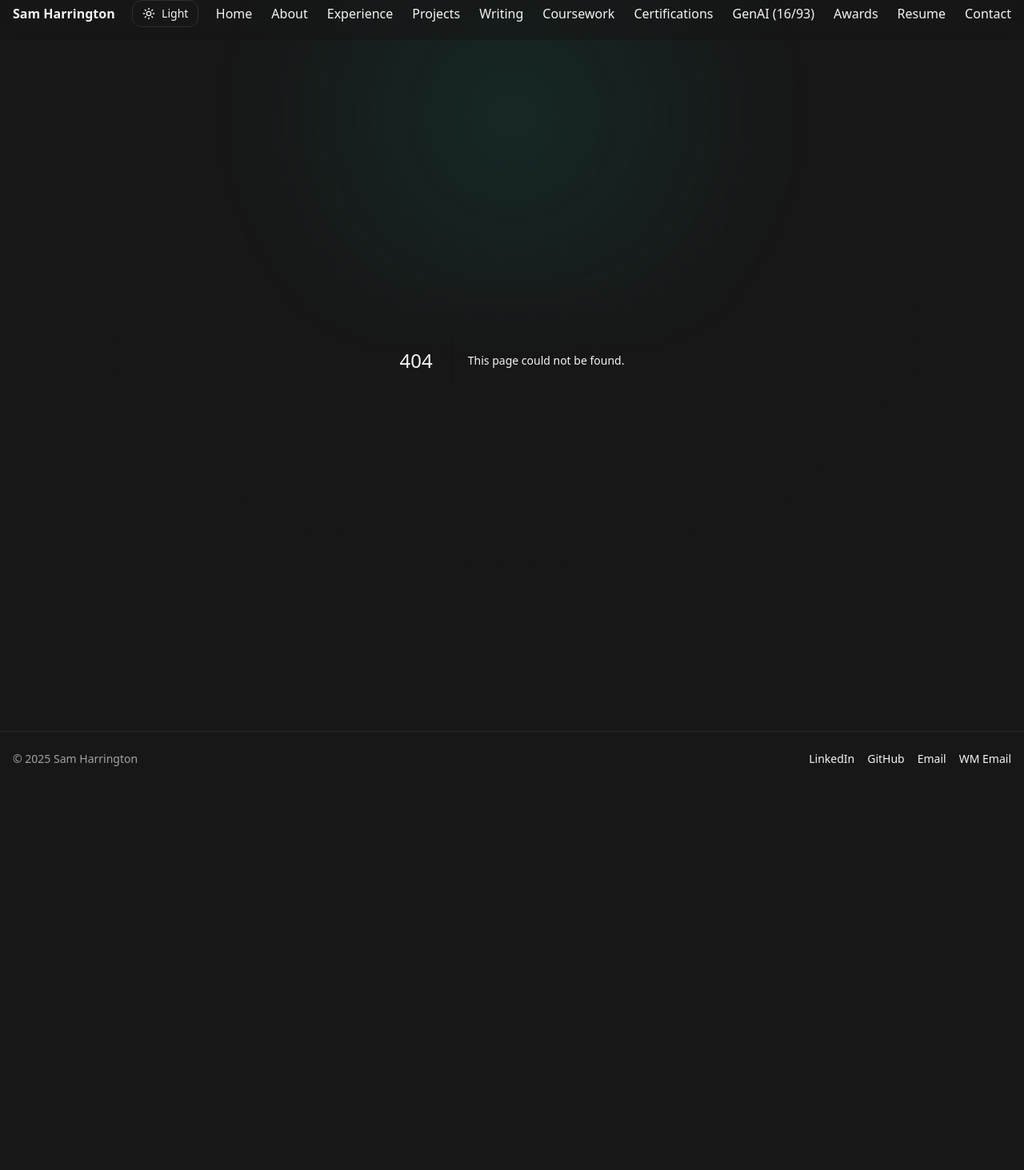
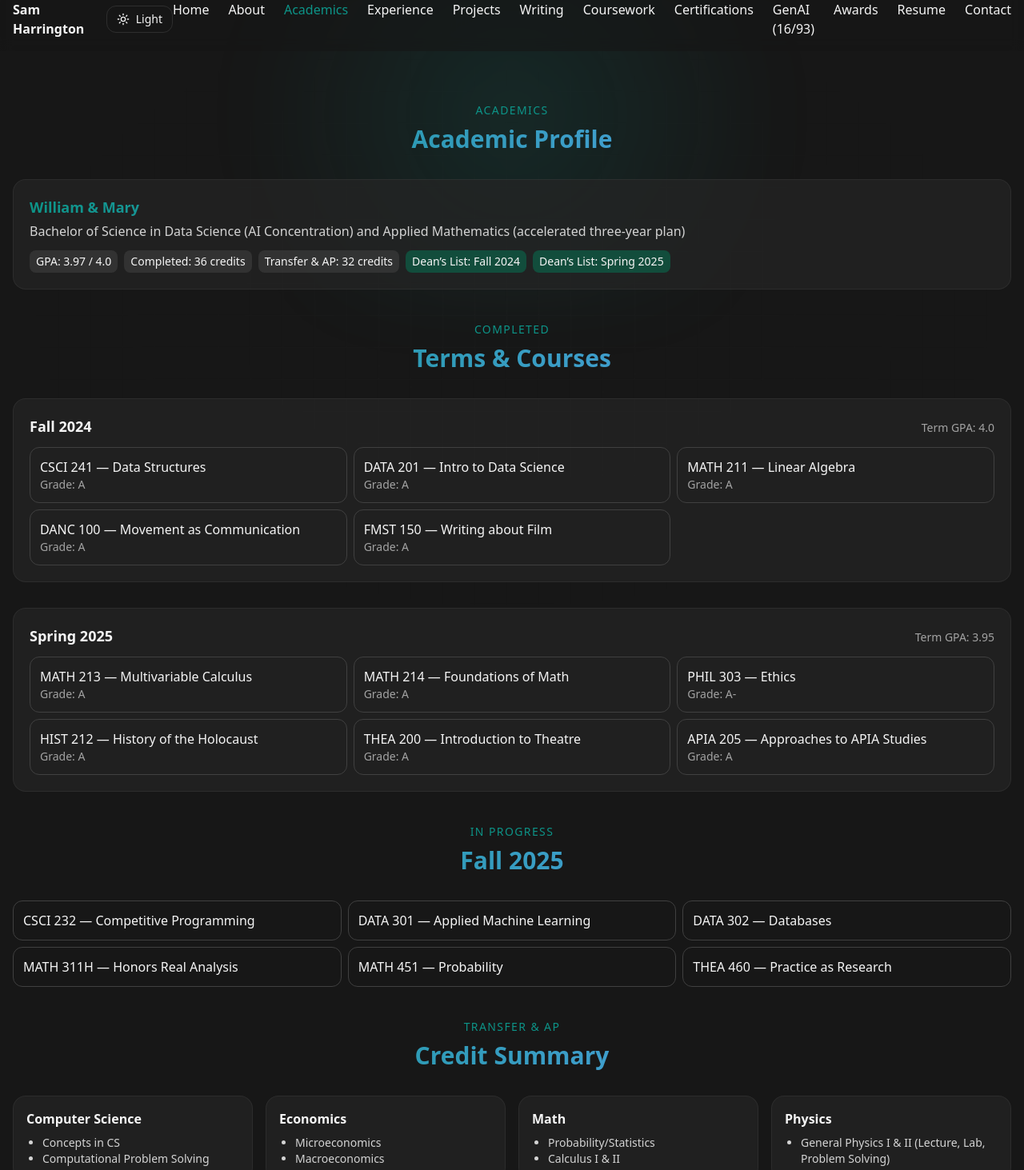
Before and after one commit to SammyHarry/SamHarrington, a Next.js app: page /academics in a window 1280 px wide. Before the commit this address had no page. Shown: the part 16-1479 px from the top of the page at 80% size. Before the commit the page ends 999 px from the top, so only its background shows below. Built offline with nearby package versions, Linux system fonts and the light colour scheme.

Commit message:
feat(academics): add Academics page with GPA, Dean’s List, terms, transfer/AP; add nav link and data file

```diff
--- /dev/null
+++ b/app/academics/page.tsx
@@ -0,0 +1,102 @@
+import fs from 'fs';
+import path from 'path';
+import yaml from 'yaml';
+import SectionHeader from '@/components/section-header';
+
+type Profile = {
+  school: string;
+  degree: string;
+  gpa: string;
+  deans_list?: string[];
+  transfer_ap_credits?: number;
+  completed_credits?: number;
+};
+
+type Course = { code: string; name: string; grade?: string };
+type Term = { title: string; gpa?: string; courses: Course[] };
+
+export default function AcademicsPage() {
+  const file = fs.readFileSync(path.join(process.cwd(), 'data', 'academics.yml'), 'utf8');
+  const data = yaml.parse(file) as {
+    profile: Profile;
+    transfer_ap: { category: string; items: string[] }[];
+    terms: Term[];
+    in_progress?: { term: string; courses: Course[] };
+  };
+
+  const { profile, transfer_ap, terms, in_progress } = data;
+
+  return (
+    <div className="py-16">
+      <SectionHeader eyebrow="Academics" title="Academic Profile" />
+
+      <div className="rounded-2xl border border-white/5 bg-neutral-800/70 p-5">
+        <h3 className="text-lg font-semibold gradient-text">{profile.school}</h3>
+        <p className="text-neutral-300 mt-1">{profile.degree}</p>
+        <div className="mt-3 flex flex-wrap gap-2 text-sm">
+          <span className="rounded-lg bg-neutral-700/60 px-2 py-1">GPA: {profile.gpa}</span>
+          {typeof profile.completed_credits !== 'undefined' && (
+            <span className="rounded-lg bg-neutral-700/60 px-2 py-1">Completed: {profile.completed_credits} credits</span>
+          )}
+          {typeof profile.transfer_ap_credits !== 'undefined' && (
+            <span className="rounded-lg bg-neutral-700/60 px-2 py-1">Transfer & AP: {profile.transfer_ap_credits} credits</span>
+          )}
+          {profile.deans_list?.map((d) => (
+            <span key={d} className="rounded-lg bg-emerald-700/50 px-2 py-1">Dean’s List: {d}</span>
+          ))}
+        </div>
+      </div>
+
+      <div className="mt-10">
+        <SectionHeader eyebrow="Completed" title="Terms & Courses" />
+        <div className="space-y-8">
+          {terms.map((term) => (
+            <section key={term.title} className="rounded-2xl border border-white/5 bg-neutral-800/70 p-5">
+              <div className="flex items-baseline justify-between gap-2">
+                <h4 className="text-lg font-semibold">{term.title}</h4>
+                {term.gpa && <span className="text-sm text-neutral-400">Term GPA: {term.gpa}</span>}
+              </div>
+              <div className="mt-3 grid gap-2 sm:grid-cols-2 lg:grid-cols-3">
+                {term.courses.map((c) => (
+                  <div key={c.code + c.name} className="rounded-xl border border-neutral-700 p-3">
+                    <p className="font-medium">{c.code} — {c.name}</p>
+                    {c.grade && <p className="text-sm text-neutral-400">Grade: {c.grade}</p>}
+                  </div>
+                ))}
+              </div>
+            </section>
+          ))}
+        </div>
+      </div>
+
+      {in_progress && (
+        <div className="mt-10">
+          <SectionHeader eyebrow="In Progress" title={in_progress.term} />
+          <div className="grid gap-2 sm:grid-cols-2 lg:grid-cols-3">
+            {in_progress.courses.map((c) => (
+              <div key={c.code + c.name} className="rounded-xl border border-neutral-700 p-3">
+                <p className="font-medium">{c.code} — {c.name}</p>
+              </div>
+            ))}
+          </div>
+        </div>
+      )}
+
+      <div className="mt-10">
+        <SectionHeader eyebrow="Transfer & AP" title="Credit Summary" />
+        <div className="grid gap-4 sm:grid-cols-2 lg:grid-cols-4">
+          {transfer_ap.map((cat) => (
+            <div key={cat.category} className="rounded-2xl border border-white/5 bg-neutral-800/70 p-4">
+              <h5 className="font-semibold">{cat.category}</h5>
+              <ul className="mt-2 list-disc pl-5 text-sm text-neutral-300">
+                {cat.items.map((i) => (
+                  <li key={i}>{i}</li>
+                ))}
+              </ul>
+            </div>
+          ))}
+        </div>
+      </div>
+    </div>
+  );
+}
--- a/components/nav.tsx
+++ b/components/nav.tsx
@@ -9,6 +9,7 @@ import ThemeToggle from '@/components/theme-toggle';
 const links = [
   { href: '/', label: 'Home' },
   { href: '/about', label: 'About' },
+  { href: '/academics', label: 'Academics' },
   { href: '/experience', label: 'Experience' },
     { href: '/projects', label: 'Projects' },
     { href: '/writing', label: 'Writing' },
--- /dev/null
+++ b/data/academics.yml
@@ -0,0 +1,75 @@
+profile:
+  school: "William & Mary"
+  degree: "Bachelor of Science in Data Science (AI Concentration) and Applied Mathematics (accelerated three-year plan)"
+  gpa: "3.97 / 4.0"
+  deans_list: ["Fall 2024", "Spring 2025"]
+  transfer_ap_credits: 32
+  completed_credits: 36
+
+transfer_ap:
+  - category: "Computer Science"
+    items: ["Concepts in CS", "Computational Problem Solving"]
+  - category: "Economics"
+    items: ["Microeconomics", "Macroeconomics"]
+  - category: "Math"
+    items: ["Probability/Statistics", "Calculus I & II"]
+  - category: "Physics"
+    items: ["General Physics I & II (Lecture, Lab, Problem Solving)"]
+
+terms:
+  - title: "Fall 2024"
+    gpa: "4.0"
+    courses:
+      - code: "CSCI 241"
+        name: "Data Structures"
+        grade: "A"
+      - code: "DATA 201"
+        name: "Intro to Data Science"
+        grade: "A"
+      - code: "MATH 211"
+        name: "Linear Algebra"
+        grade: "A"
+      - code: "DANC 100"
+        name: "Movement as Communication"
+        grade: "A"
+      - code: "FMST 150"
+        name: "Writing about Film"
+        grade: "A"
+
+  - title: "Spring 2025"
+    gpa: "3.95"
+    courses:
+      - code: "MATH 213"
+        name: "Multivariable Calculus"
+        grade: "A"
+      - code: "MATH 214"
+        name: "Foundations of Math"
+        grade: "A"
+      - code: "PHIL 303"
+        name: "Ethics"
+        grade: "A-"
+      - code: "HIST 212"
+        name: "History of the Holocaust"
+        grade: "A"
+      - code: "THEA 200"
+        name: "Introduction to Theatre"
+        grade: "A"
+      - code: "APIA 205"
+        name: "Approaches to APIA Studies"
+        grade: "A"
+
+in_progress:
+  term: "Fall 2025"
+  courses:
+    - code: "CSCI 232"
+      name: "Competitive Programming"
+    - code: "DATA 301"
+      name: "Applied Machine Learning"
+    - code: "DATA 302"
+      name: "Databases"
+    - code: "MATH 311H"
+      name: "Honors Real Analysis"
+    - code: "MATH 451"
+      name: "Probability"
+    - code: "THEA 460"
+      name: "Practice as Research"
```
